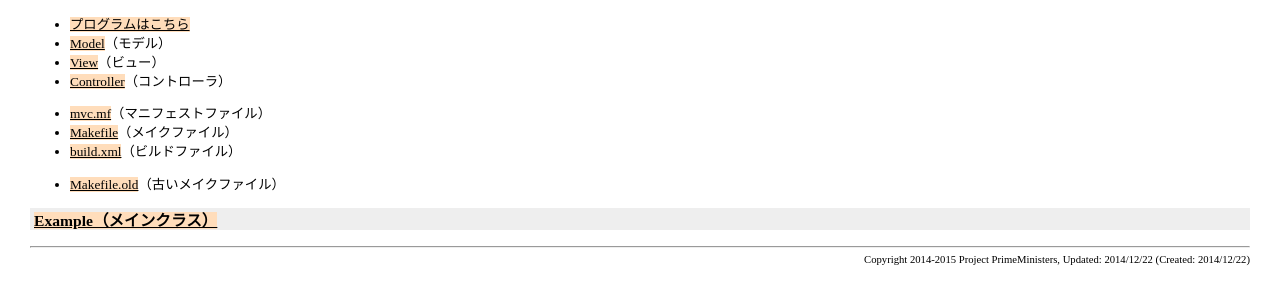
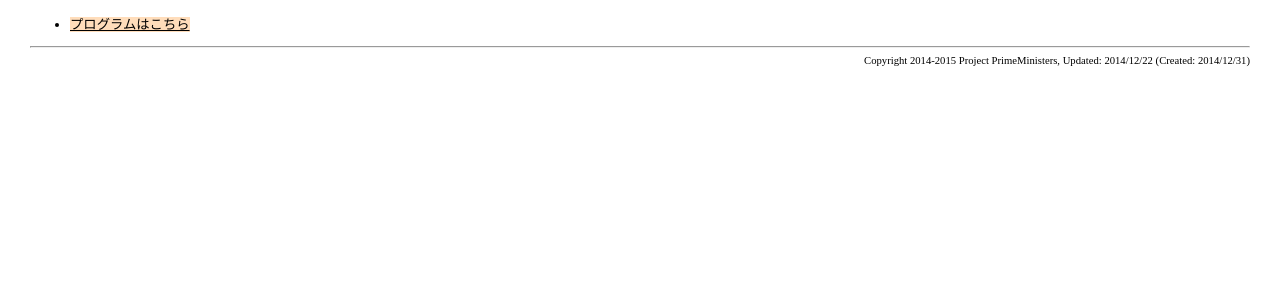
Before and after one commit to PrimeMinisters-team/PrimeMinistersProject, a plain HTML site: page HtmlPage/Program/index.html in a window 1280 px wide. Shown: the part 119-424 px from the top of the page. Drawn offline with Linux system fonts and the light colour scheme.

Commit message:
クラス図を正しくしました

```diff
--- a/HtmlPage/Program/index.html
+++ b/HtmlPage/Program/index.html
@@ -250,23 +250,9 @@ th {
 <h2>プログラミング言語「PrimeMinisters」プログラム</h2>
 <ul>
   <li><a href="https://github.com/PrimeMinisters-team">プログラムはこちら</a></li>
-  <li><a href="#Model">Model</a>（モデル）</li>
-  <li><a href="#View">View</a>（ビュー）</li>
-  <li><a href="#Controller">Controller</a>（コントローラ）</li>
 </ul>
-<ul>
-  <li><a href="#mvc.mf">mvc.mf</a>（マニフェストファイル）</li>
-  <li><a href="#Makefile">Makefile</a>（メイクファイル）</li>
-  <li><a href="#build.xml">build.xml</a>（ビルドファイル）</li>
-</ul>
-<ul>
-  <li><a href="#Makefile.old">Makefile.old</a>（古いメイクファイル）</li>
-</ul>
-<div class="belt">
-<h3><a name="Example" href="../TestSpecification/index.html#Example">Example（メインクラス）</a></h3>
-</div>
 
 <hr>
-<div class="right-small">Copyright 2014-2015 Project PrimeMinisters, Updated: 2014/12/22 (Created: 2014/12/22)</div>
+<div class="right-small">Copyright 2014-2015 Project PrimeMinisters, Updated: 2014/12/22 (Created: 2014/12/31)</div>
 </body>
 </html>
```
Also changed, not shown: HtmlPage/TestSpecification/index.html (+3 -0 lines), HtmlPage/BasicDesign/images/BD00.jpg.
